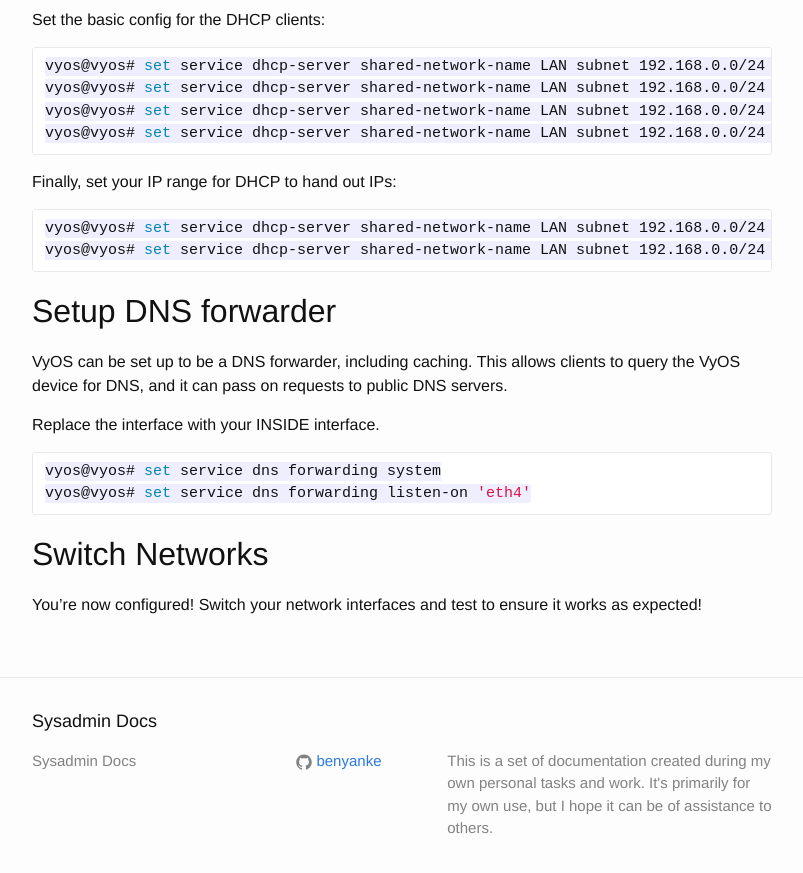
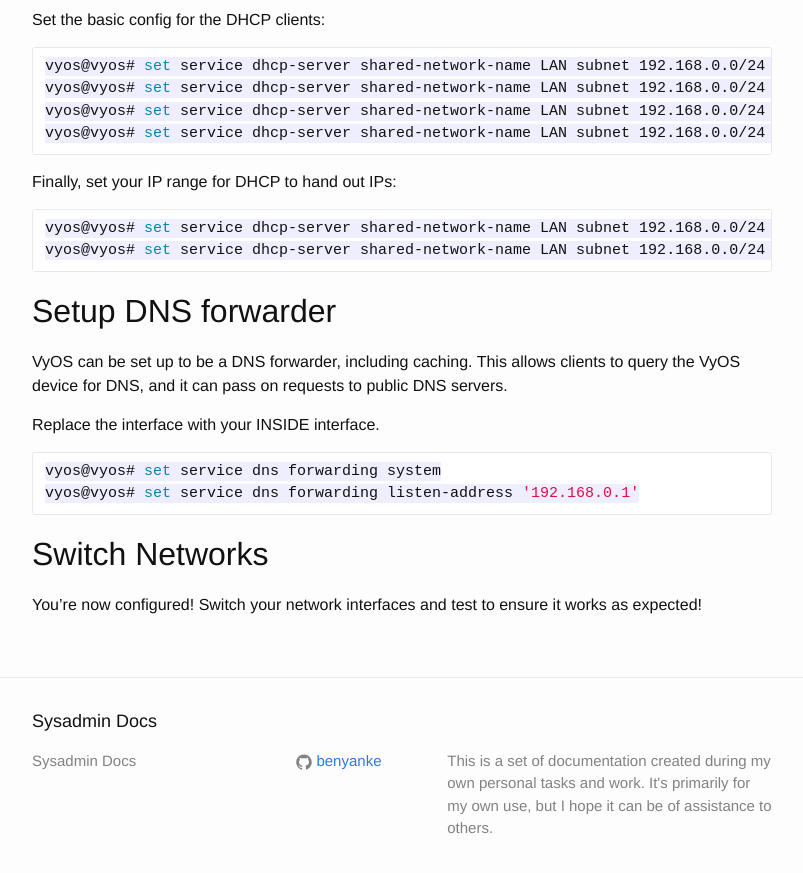
Before and after one commit to benyanke/docs, a Jekyll site: the page built from _posts/networking/vyos/2019-11-22-vyos-initial-configuration.markdown, in a window 1280 px wide and 900 px high, scrolled down 4553 px. Shown: the top 873 px of the window, without its empty margins (238-1041 px from the left). Built offline with Jekyll 4.4.1, drawn with Linux system fonts in a browser that asks for light colours.

Commit message:
Fix new syntax

````diff
--- a/_posts/networking/vyos/2019-11-22-vyos-initial-configuration.markdown
+++ b/_posts/networking/vyos/2019-11-22-vyos-initial-configuration.markdown
@@ -264,7 +264,7 @@
 
 ```bash
 vyos@vyos# set service dns forwarding system
-vyos@vyos# set service dns forwarding listen-on 'eth4'
+vyos@vyos# set service dns forwarding listen-address '192.168.0.1'
 ```
 
 ## Switch Networks
````
